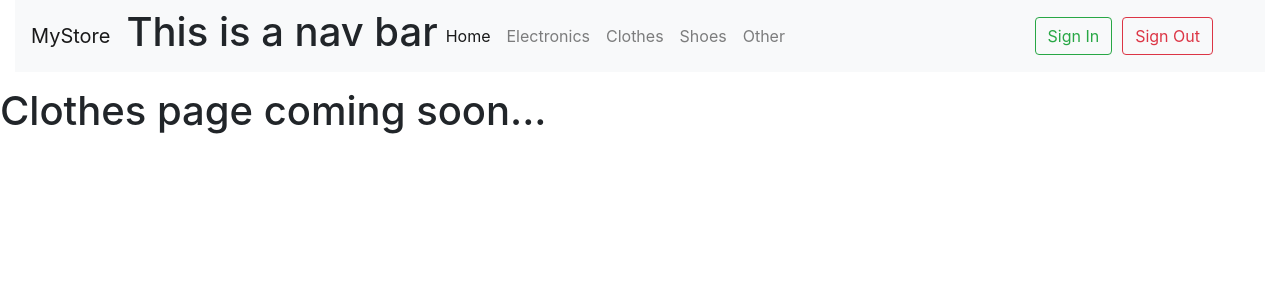
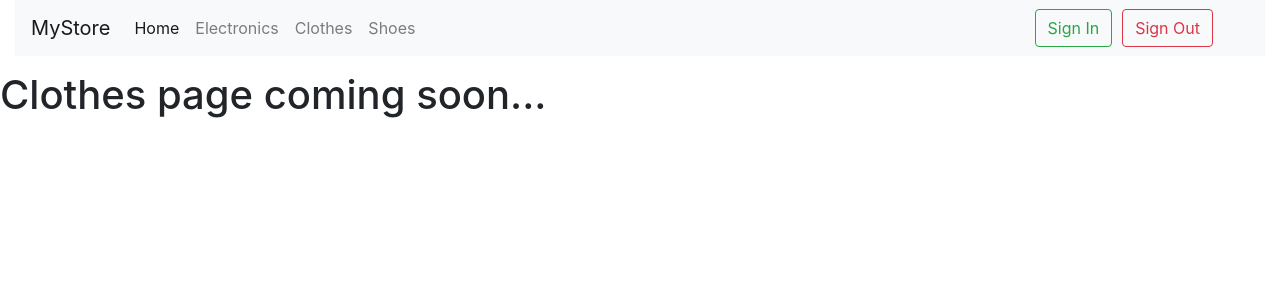
Before and after one commit to ahussein90/info5054-01, a PHP site: page /clothes.php in a window 1280 px wide. Shown: the top 300 px of the page. Run offline with PHP 8.4, Linux system fonts and the light colour scheme; some libraries are stand-ins or nearby versions.

Commit message:
header fixed

```diff
--- a/header.php
+++ b/header.php
@@ -26,7 +26,6 @@ and open the template in the editor.
                 </button>
 
                 <div class="collapse navbar-collapse" id="navbarSupportedContent">
-                    <h1>This is a nav bar</h1>
                     <ul class="navbar-nav mr-auto">
                         <li class="nav-item active">
                             <a class="nav-link" href="index.php">Home <span class="sr-only">(current)</span></a>
@@ -40,9 +39,6 @@ and open the template in the editor.
                         <li class="nav-item">
                             <a class="nav-link" href="shoes.php">Shoes</a>
                         </li>
-                        <li class="nav-item">
-                            <a class="nav-link" href="#">Other</a>
-                        </li>
                     </ul>
                     <form class="form-inline my-2 my-lg-0">
                         <a href="signin.php" class="btn btn-outline-success my-2 my-sm-0" type="submit" style="margin-right: 10px;">Sign In</a>
```
